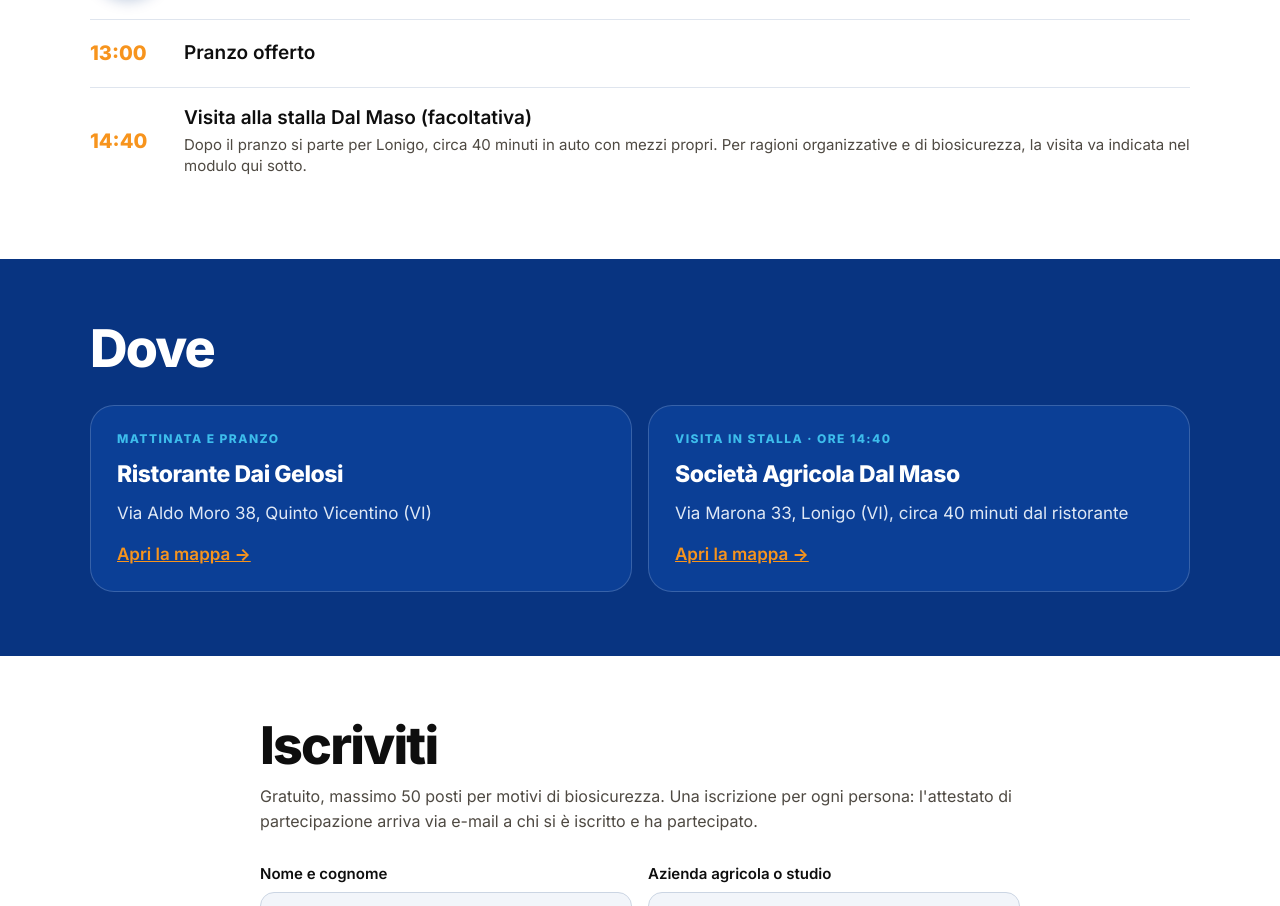
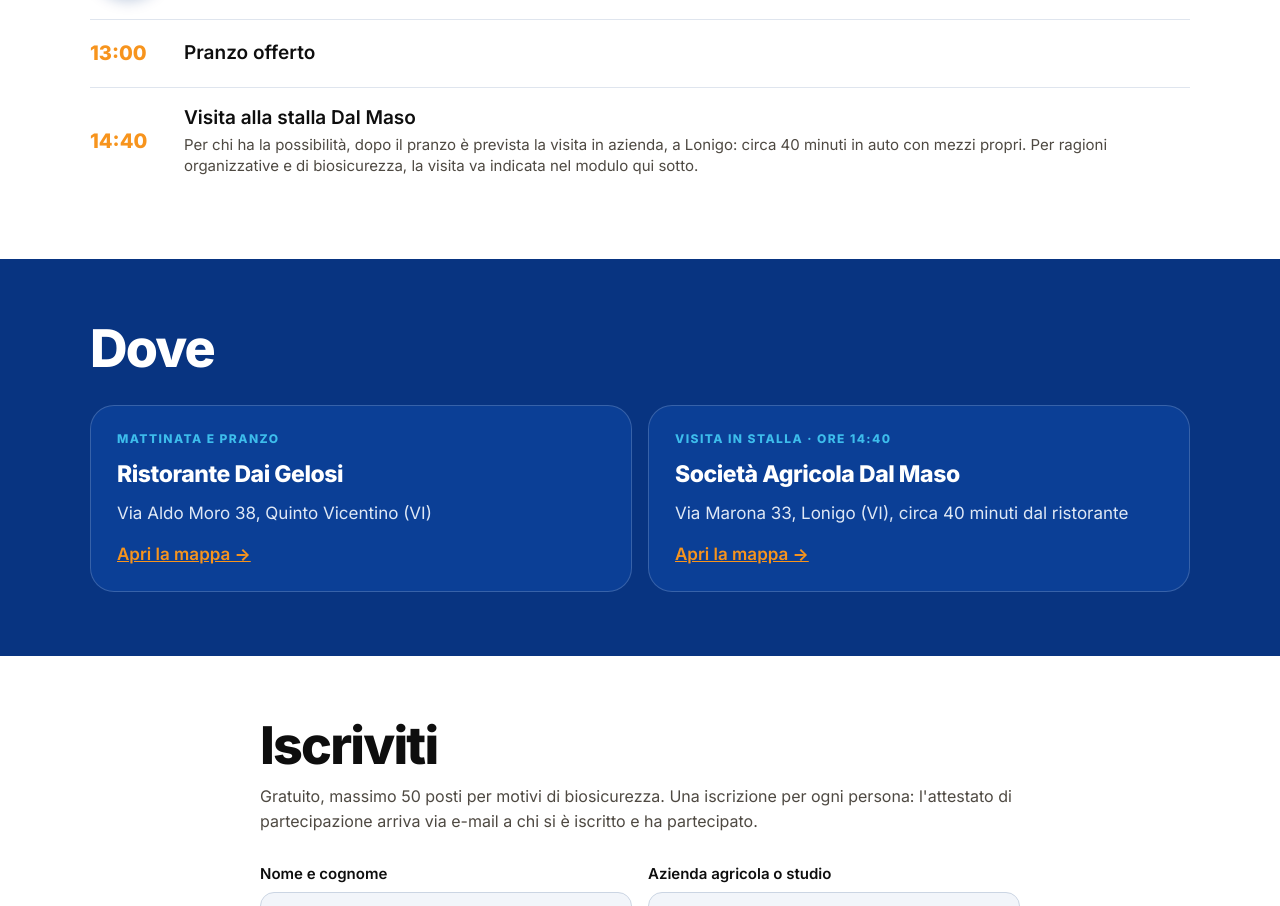
Before and after one commit to profarmer-it/eventi, a plain HTML site: page mammella/index.html in a window 1280 px wide. Shown: the part 1894-2800 px from the top of the page. Drawn offline with Linux system fonts and the light colour scheme; no server answers.

Commit message:
Mattinata del 4/12: visita «per chi ha la possibilità» al posto di «facoltativa»
Co-Authored-By: Claude Opus 5.5 <noreply@anthropic.com>

```diff
--- a/mammella/index.html
+++ b/mammella/index.html
@@ -153,7 +153,7 @@ footer a{font-weight:700}
       <li><img class="volto" src="dalmaso.jpg" alt="Società Agricola Dal Maso" width="320" height="320"><div><b>La parola all'allevatore</b><small><span class="chi">Giacomo Dal Maso</span> · Società Agricola Dal Maso, Lonigo (VI). Testimonianza e caso studio dal campo: una stalla con mungitura robotizzata che da oltre due anni usa piùLact in cuccetta e ha dimezzato le cellule somatiche.</small></div></li>
       <li class="modera"><img class="volto" src="deluca.jpg" alt="Giovanni De Luca" width="320" height="320"><div><b>Modera Giovanni De Luca</b><small>Allevatori Top</small></div></li>
       <li><span class="ora">13:00</span><div><b>Pranzo offerto</b></div></li>
-      <li><span class="ora">14:40</span><div><b>Visita alla stalla Dal Maso (facoltativa)</b><small>Dopo il pranzo si parte per Lonigo, circa 40 minuti in auto con mezzi propri. Per ragioni organizzative e di biosicurezza, la visita va indicata nel modulo qui sotto.</small></div></li>
+      <li><span class="ora">14:40</span><div><b>Visita alla stalla Dal Maso</b><small>Per chi ha la possibilità, dopo il pranzo è prevista la visita in azienda, a Lonigo: circa 40 minuti in auto con mezzi propri. Per ragioni organizzative e di biosicurezza, la visita va indicata nel modulo qui sotto.</small></div></li>
     </ol>
   </div>
 </section>
```
